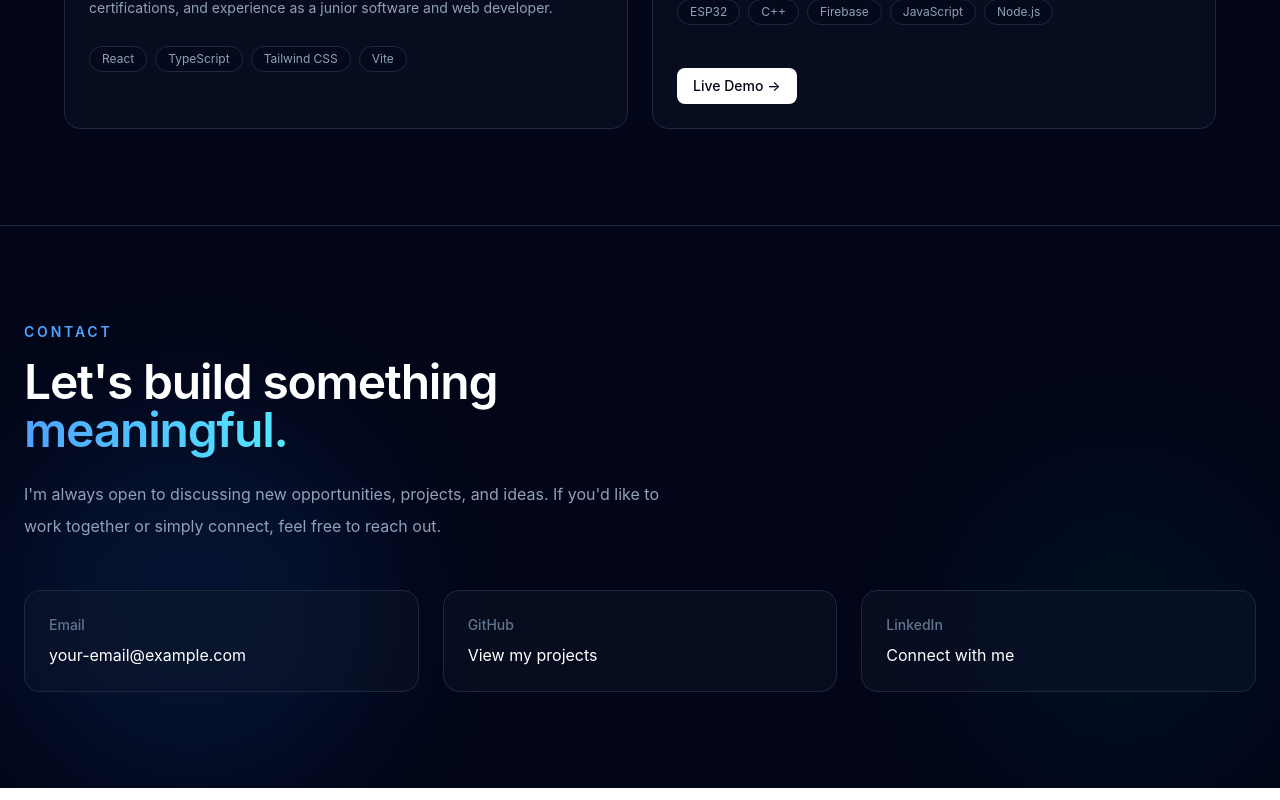
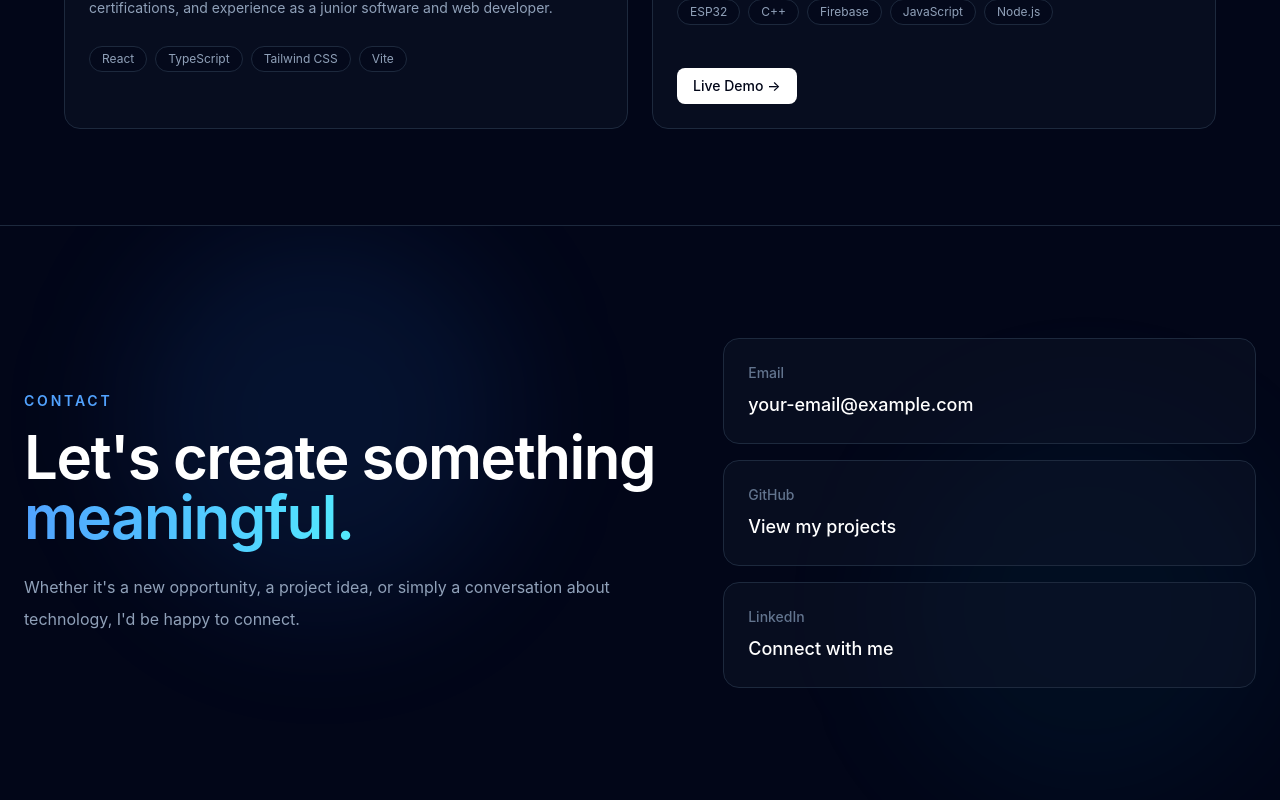
Before and after one commit to Pokemoan/Per-Port, a React (Vite) app in the folder personal-portfolio/: page / in a window 1280 px wide. Shown: the part 4097-4897 px from the top of the page. Built offline with nearby package versions, Linux system fonts and the light colour scheme.

Commit message:
Contacts update

```diff
--- a/personal-portfolio/src/components/sections/Contact.tsx
+++ b/personal-portfolio/src/components/sections/Contact.tsx
@@ -2,44 +2,47 @@ function Contact() {
   return (
     <section
       id="contact"
-      className="relative overflow-hidden border-t border-slate-800 bg-slate-950 py-24"
+      className="relative overflow-hidden border-t border-slate-800 bg-slate-950 py-28"
     >
       {/* Background glow */}
       <div className="pointer-events-none absolute inset-0">
-        <div className="absolute left-0 top-1/3 h-96 w-96 rounded-full bg-blue-500/10 blur-3xl" />
-        <div className="absolute bottom-0 right-0 h-80 w-80 rounded-full bg-cyan-500/5 blur-3xl" />
+        <div className="absolute left-1/4 top-0 h-96 w-96 -translate-x-1/2 rounded-full bg-blue-500/10 blur-3xl" />
+        <div className="absolute bottom-0 right-0 h-96 w-96 rounded-full bg-cyan-500/5 blur-3xl" />
       </div>
 
       <div className="relative mx-auto max-w-7xl px-6">
-        {/* Heading */}
-        <div className="max-w-2xl">
+        <div className="grid gap-12 lg:grid-cols-[1.1fr_0.9fr] lg:items-center">
+
+          {/* Main message */}
+          <div>
             <p className="text-sm font-semibold uppercase tracking-[0.2em] text-blue-400">
               Contact
             </p>
 
-          <h2 className="mt-4 text-4xl font-semibold tracking-tight text-white sm:text-5xl">
-            Let's build something{" "}
+            <h2 className="mt-4 max-w-3xl text-4xl font-semibold tracking-tight text-white sm:text-5xl lg:text-6xl">
+              Let's create something{" "}
               <span className="bg-gradient-to-r from-blue-400 to-cyan-300 bg-clip-text text-transparent">
                 meaningful.
               </span>
             </h2>
 
-          <p className="mt-6 text-base leading-8 text-slate-400">
-            I'm always open to discussing new opportunities, projects, and
-            ideas. If you'd like to work together or simply connect, feel free
-            to reach out.
+            <p className="mt-6 max-w-2xl text-base leading-8 text-slate-400">
+              Whether it's a new opportunity, a project idea, or simply a
+              conversation about technology, I'd be happy to connect.
             </p>
           </div>
 
-        {/* Contact cards */}
-        <div className="mt-12 grid gap-6 sm:grid-cols-2 lg:grid-cols-3">
+          {/* Contact options */}
+          <div className="space-y-4">
             <a
               href="mailto:your-email@example.com"
-            className="group rounded-2xl border border-slate-800 bg-slate-900/40 p-6 transition-all duration-300 hover:-translate-y-1 hover:border-blue-500/40 hover:bg-slate-900/70"
+              className="group block rounded-2xl border border-slate-800 bg-slate-900/40 p-6 transition-all duration-300 hover:-translate-y-1 hover:border-blue-500/40 hover:bg-slate-900/70"
             >
-            <p className="text-sm font-medium text-slate-500">Email</p>
+              <p className="text-sm font-medium text-slate-500">
+                Email
+              </p>
 
-            <p className="mt-2 text-white transition-colors group-hover:text-blue-400">
+              <p className="mt-2 text-lg font-medium text-white transition-colors group-hover:text-blue-400">
                 your-email@example.com
               </p>
             </a>
@@ -48,11 +51,13 @@ function Contact() {
               href="https://github.com/"
               target="_blank"
               rel="noopener noreferrer"
-            className="group rounded-2xl border border-slate-800 bg-slate-900/40 p-6 transition-all duration-300 hover:-translate-y-1 hover:border-blue-500/40 hover:bg-slate-900/70"
+              className="group block rounded-2xl border border-slate-800 bg-slate-900/40 p-6 transition-all duration-300 hover:-translate-y-1 hover:border-blue-500/40 hover:bg-slate-900/70"
             >
-            <p className="text-sm font-medium text-slate-500">GitHub</p>
+              <p className="text-sm font-medium text-slate-500">
+                GitHub
+              </p>
 
-            <p className="mt-2 text-white transition-colors group-hover:text-blue-400">
+              <p className="mt-2 text-lg font-medium text-white transition-colors group-hover:text-blue-400">
                 View my projects
               </p>
             </a>
@@ -61,14 +66,17 @@ function Contact() {
               href="https://www.linkedin.com/"
               target="_blank"
               rel="noopener noreferrer"
-            className="group rounded-2xl border border-slate-800 bg-slate-900/40 p-6 transition-all duration-300 hover:-translate-y-1 hover:border-blue-500/40 hover:bg-slate-900/70"
+              className="group block rounded-2xl border border-slate-800 bg-slate-900/40 p-6 transition-all duration-300 hover:-translate-y-1 hover:border-blue-500/40 hover:bg-slate-900/70"
             >
-            <p className="text-sm font-medium text-slate-500">LinkedIn</p>
+              <p className="text-sm font-medium text-slate-500">
+                LinkedIn
+              </p>
 
-            <p className="mt-2 text-white transition-colors group-hover:text-blue-400">
+              <p className="mt-2 text-lg font-medium text-white transition-colors group-hover:text-blue-400">
                 Connect with me
               </p>
             </a>
+          </div>
         </div>
       </div>
     </section>
```
Lines whose indentation alone changed are shown as unchanged.
